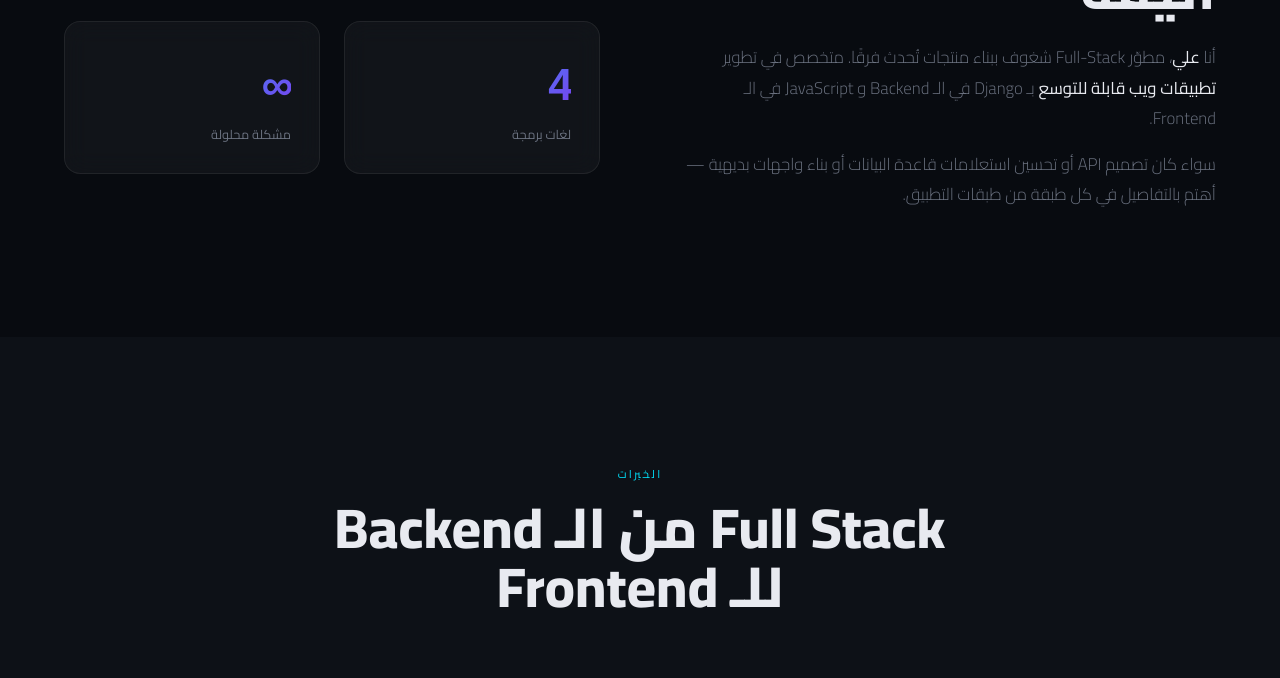
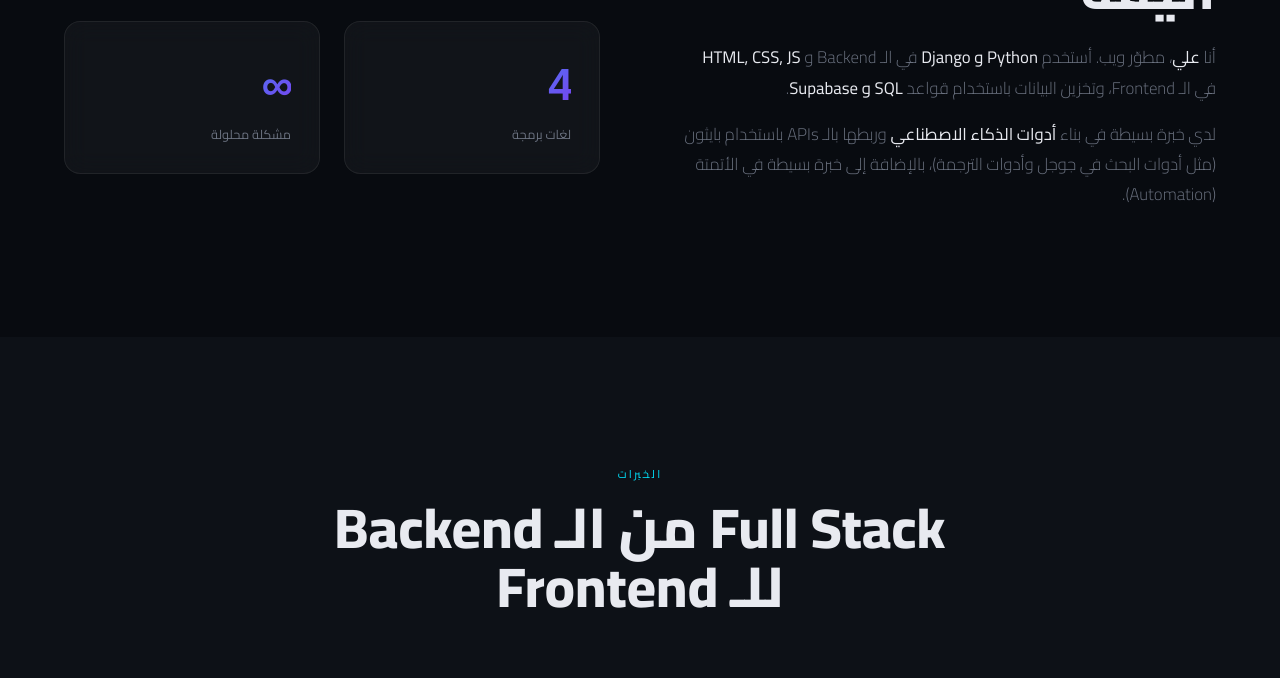
Before and after one commit to 05Aly/ali.dev, a plain HTML site: page index.html in a window 1280 px wide. Shown: the part 1120-1798 px from the top of the page. Drawn offline with Linux system fonts and the light colour scheme; a web font is replaced by a local one.

Commit message:
Update index.html

```diff
--- a/index.html
+++ b/index.html
@@ -743,8 +743,8 @@
   <div class="about-text reveal-left">
     <div class="section-label">About Me</div>
     <h2 class="section-title">Turning complex problems into elegant solutions</h2>
-    <p>I'm <strong>Ali</strong>, a full-stack developer passionate about building products that matter. I specialize in crafting <strong>scalable web applications</strong> with robust Django backends and responsive JavaScript frontends.</p>
-    <p style="margin-top:1rem">Whether it's architecting a RESTful API, optimizing database queries, or building intuitive interfaces — I care deeply about the craft at every layer of the stack.</p>
+    <p>أنا <strong>علي</strong>، مطوّر ويب. أستخدم <strong>Python و Django</strong> في الـ Backend و <strong>HTML, CSS, JS</strong> في الـ Frontend، وتخزين البيانات باستخدام قواعد <strong>SQL و Supabase</strong>.</p>
+    <p style="margin-top:1rem">لدي خبرة بسيطة في بناء <strong>أدوات الذكاء الاصطناعي</strong> وربطها بالـ APIs باستخدام بايثون (مثل أدوات البحث في جوجل وأدوات الترجمة)، بالإضافة إلى خبرة بسيطة في الأتمتة (Automation).</p>
   </div>
   <div class="about-stats reveal-right">
     <div class="stat-card stagger-1">
@@ -1039,8 +1039,8 @@ const translations = {
     heroGhost: 'Get In Touch <i class="fa fa-arrow-right"></i>',
     sectionAbout: 'About Me',
     aboutTitle: 'Turning complex problems into elegant solutions',
-    aboutP1: 'I\'m <strong>Ali</strong>, a full-stack developer passionate about building products that matter. I specialize in crafting <strong>scalable web applications</strong> with robust Django backends and responsive JavaScript frontends.',
-    aboutP2: 'Whether it\'s architecting a RESTful API, optimizing database queries, or building intuitive interfaces — I care deeply about the craft at every layer of the stack.',
+    aboutP1: 'I\'m <strong>Ali</strong>, a web developer. I use <strong>Python & Django</strong> for the backend and <strong>HTML, CSS, JS</strong> for the frontend, with storage using <strong>SQL and Supabase</strong>.',
+    aboutP2: 'I have basic experience building <strong>AI tools</strong> by integrating AI models with APIs using Python (such as Google search and translation tools), along with basic automation experience.',
     stat1n: '3+', stat1l: 'Months of Development',
     stat2n: '1+', stat2l: 'Projects Shipped',
     stat3n: '4', stat3l: 'Languages Mastered',
@@ -1072,8 +1072,8 @@ const translations = {
     heroGhost: 'تواصل معي <i class="fa fa-arrow-left"></i>',
     sectionAbout: 'عني',
     aboutTitle: 'أحوّل المشكلات المعقدة إلى حلول أنيقة',
-    aboutP1: 'أنا <strong>علي</strong>، مطوّر Full-Stack شغوف ببناء منتجات تُحدث فرقًا. متخصص في تطوير <strong>تطبيقات ويب قابلة للتوسع</strong> بـ Django في الـ Backend و JavaScript في الـ Frontend.',
-    aboutP2: 'سواء كان تصميم API أو تحسين استعلامات قاعدة البيانات أو بناء واجهات بديهية — أهتم بالتفاصيل في كل طبقة من طبقات التطبيق.',
+    aboutP1: 'أنا <strong>علي</strong>، مطوّر ويب. أستخدم <strong>Python و Django</strong> في الـ Backend و <strong>HTML, CSS, JS</strong> في الـ Frontend، وتخزين البيانات باستخدام قواعد <strong>SQL و Supabase</strong>.',
+    aboutP2: 'لدي خبرة بسيطة في بناء <strong>أدوات الذكاء الاصطناعي</strong> وربطها بالـ APIs باستخدام بايثون (مثل أدوات البحث في جوجل وأدوات الترجمة)، بالإضافة إلى خبرة بسيطة في الأتمتة (Automation).',
     stat1n: '+3', stat1l: 'شهور خبرة',
     stat2n: '+1', stat2l: 'مشروع مكتمل',
     stat3n: '4', stat3l: 'لغات برمجة',
```
